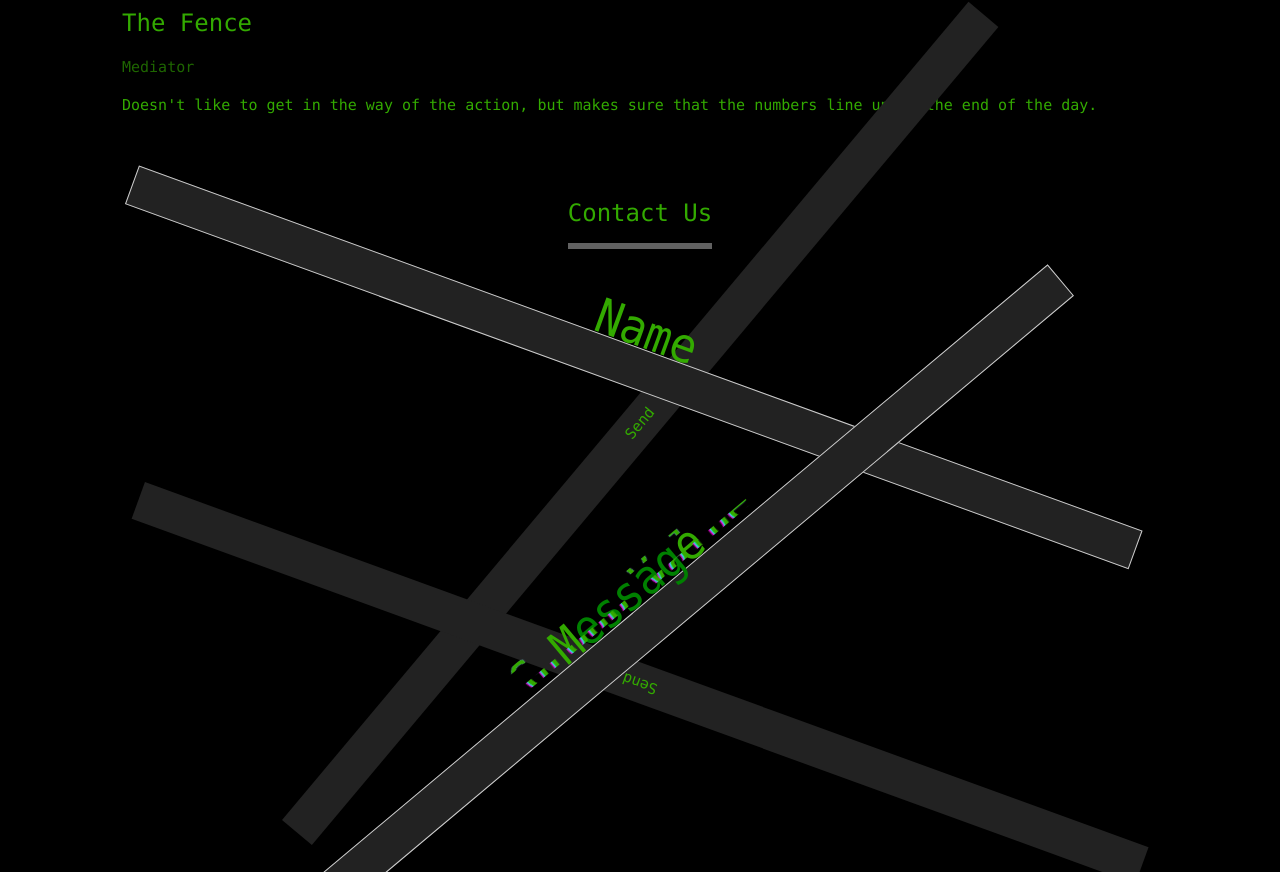
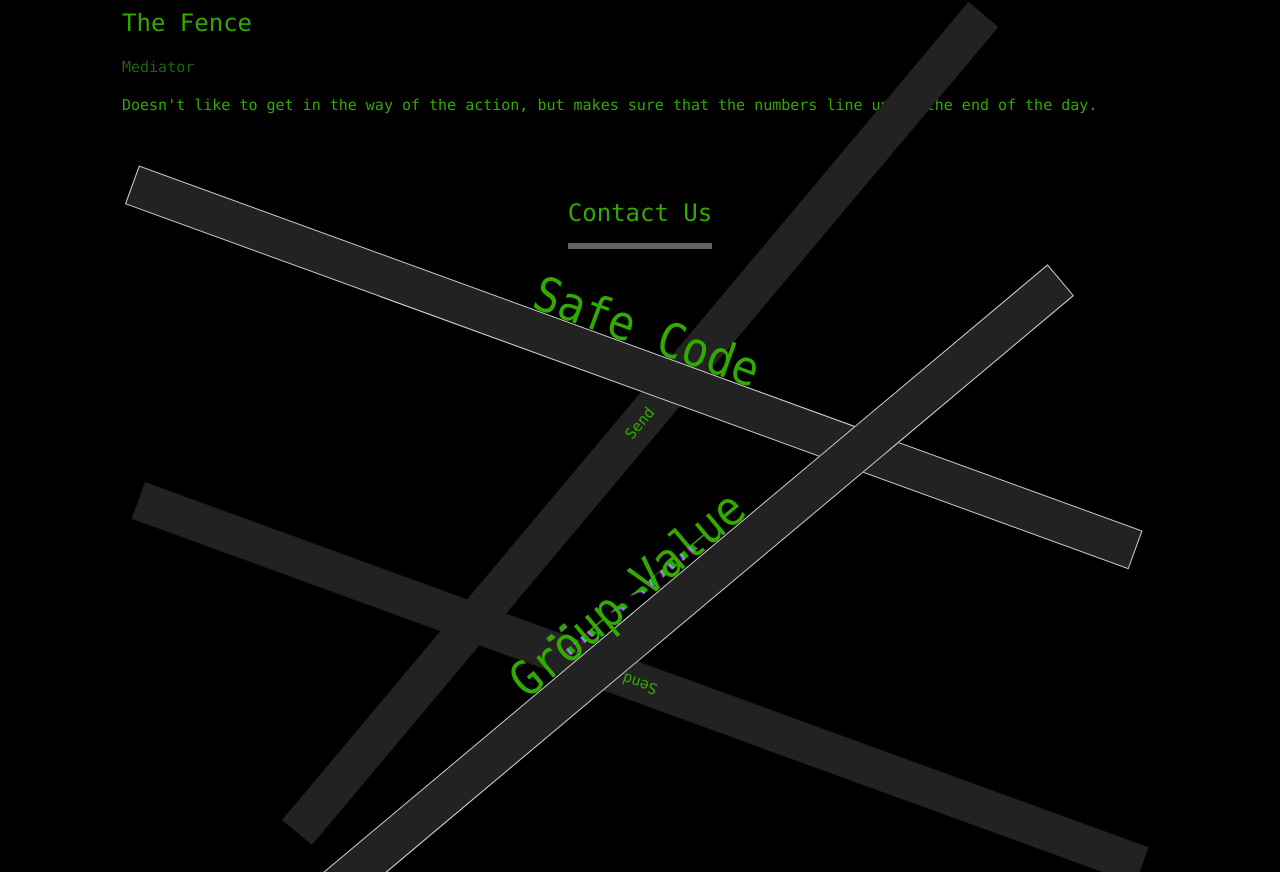
Before and after one commit to StarCatcher3/Thief-Con, a plain HTML site: page hlp.html in a window 1280 px wide. Shown: the part 6403-7275 px from the top of the page. Drawn offline with nearby package versions, Linux system fonts and the light colour scheme; no server answers.

Commit message:
Group Value and Safe Code Clarity

```diff
--- a/hlp.html
+++ b/hlp.html
@@ -202,7 +202,7 @@ html,body,h1,h2,h3,h4 {font-family: "Lucida Console", monospace}
 
   <div class="w3-container">
     <div class="w3-section" style="rotate: 20deg; position: relative; z-index: 5;">
-      <p data-text="Safe Code" class="glitch" style="--duration: 10.7s; --durationa: 3.2s; --durationb: 1.8s;">Name</p>
+      <p data-text="Name" class="glitch" style="--duration: 10.7s; --durationa: 3.2s; --durationb: 1.8s;">Safe Code</p>
       <input id="tacp-code" class="w3-input w3-border w3-hover-border-black" style="width:100%; background-color: #222222; color: red;" type="text" name="Name">
     </div>
     <button onclick="hlpSubmitName()" class="w3-button w3-block" style="background-color: #222222; color: var(--green); rotate: -50deg; position: relative;z-index: 0;">Send</button>
@@ -212,7 +212,7 @@ html,body,h1,h2,h3,h4 {font-family: "Lucida Console", monospace}
     <br>
     <br>
     <div class="w3-section" style="rotate: -40deg; position: relative; z-index: 10;">
-      <p data-text="Group Value" class="glitch" style="&::after {--top: 3;}">M<span style="color: green">essag</span>e</p>
+      <p data-text="Message" class="glitch" style="&::after {--top: 3;}">Group Value</p>
       <input id="kbpp-value" class="w3-input w3-border w3-hover-border-black" style="width:100%; background-color: #222222; color: red;" name="Message">
     </div>
     <button onclick="hlpSubmitMessage()" class="w3-button w3-block" style="background-color: #222222; color: var(--green); rotate: 200deg; position: relative;z-index: 0;">Send</button>
```
